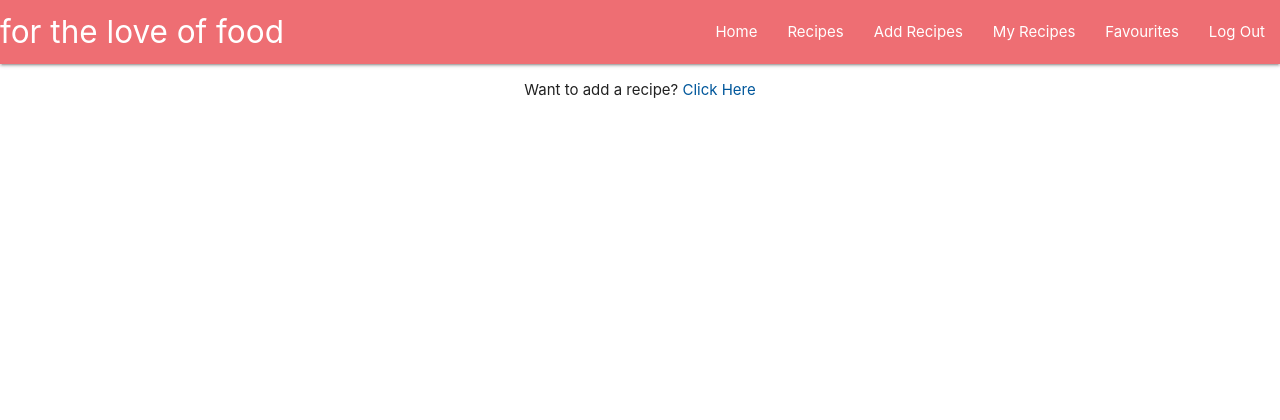
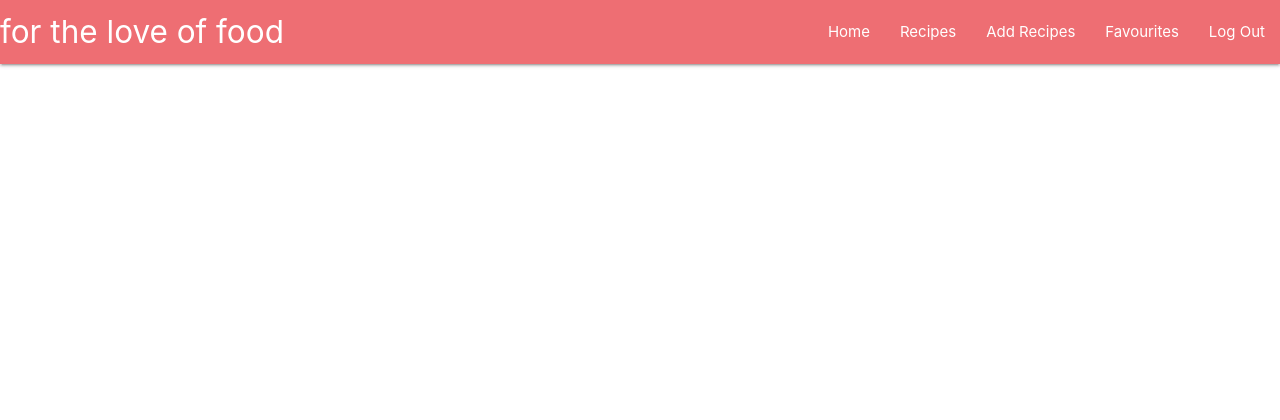
Before and after one commit to manni8436/MS3-Project, a Flask app: page /home in a window 1280 px wide. Shown: the top 420 px of the page. Run offline with Flask 2, Linux system fonts and the light colour scheme; the visitor is signed in with stand-in values (Sample User, id 1); some libraries are stand-ins or nearby versions; some web fonts are replaced.

Commit message:
Reverting to commit 87c4edc

```diff
--- a/app.py
+++ b/app.py
@@ -129,11 +129,6 @@ def add_recipes():
     return render_template("add_recipes.html")
 
 
-@app.route("/my_recipes")
-def my_recipes():
-    return render_template("my_recipes.html")
-
-
 @app.route("/favourites")
 def favourites():
     user = list(mongo.db.favourites.find(
--- a/templates/base.html
+++ b/templates/base.html
@@ -48,7 +48,6 @@
             <li><a href="{{ url_for('home') }}">Home</a></li>
             <li><a href="{{ url_for('recipes') }}">Recipes</a></li>
             <li><a href="{{ url_for('add_recipes') }}">Add Recipes</a></li>
-            <li><a href="{{ url_for('my_recipes') }}">My Recipes</a></li>
             <li><a href="{{ url_for('favourites') }}">Favourites</a></li>
             <li><a href="{{ url_for('logout') }}">Log Out</a></li>
           {% else %}
--- a/templates/home.html
+++ b/templates/home.html
@@ -3,13 +3,4 @@
 
 <!-- add the welcome message here -->
 
-<div class="row">
-  <div class="col-12">
-    <p class="center-align">
-      Want to add a recipe?
-      <a href="{{ url_for('add_recipes') }}" class="light-blue-text text-darken-4">Click Here</a>
-    </p>
-  </div>
-</div>
-
 {% endblock %}
```
